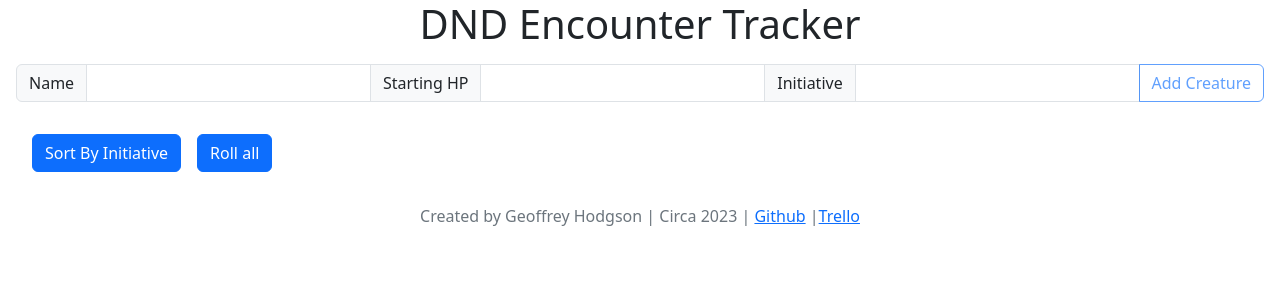
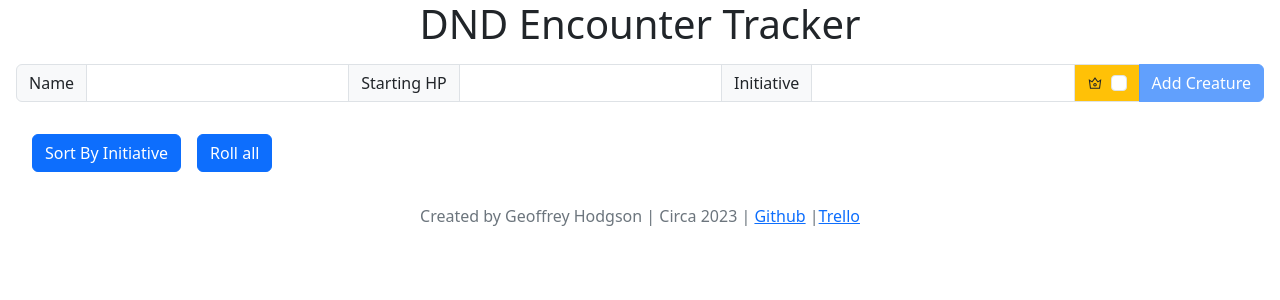
Before and after one commit to gphodgson/dnd-tracker, a React (Vite) app: page / in a window 1280 px wide. Shown: the top 300 px of the page. Built offline with nearby package versions, Linux system fonts and the light colour scheme.

Commit message:
added functionality for many enemy buttons

```diff
--- a/src/components/Enemies.tsx
+++ b/src/components/Enemies.tsx
@@ -30,9 +30,7 @@ const Enemies = () => {
   const handleInitReroll = (id: string) => {
     setEnemiesList(
       enemiesList.map((enemy) =>
-        enemy.id === id
-          ? { ...enemy, init: Math.floor(Math.random() * 20) }
-          : enemy
+        enemy.id === id ? { ...enemy, init: getRandomRoll() } : enemy
       )
     );
   };
@@ -72,9 +70,13 @@ const Enemies = () => {
   const handleRollAll = () => {
     setEnemiesList(
       enemiesList.map((enemy) => {
-        return { ...enemy, init: Math.floor(Math.random() * 20) };
+        return { ...enemy, init: getRandomRoll() };
       })
     );
+  };
+
+  const getRandomRoll = (): number => {
+    return Math.floor(Math.random() * 20) + 1;
   };
 
   return (
--- a/src/components/EnemyItem.tsx
+++ b/src/components/EnemyItem.tsx
@@ -2,6 +2,7 @@ import Enemy from "../types/Enemy";
 import { SlClose } from "react-icons/sl";
 import { GiDiceTarget } from "react-icons/gi";
 import { ChangeEvent, useState } from "react";
+import { AiOutlineCrown } from "react-icons/ai";
 
 interface Props {
   data: Enemy;
@@ -57,9 +58,20 @@ const EnemyItem = ({
   return (
     <div className="input-group mb-2">
       <span className="input-group-text">{data.massNumber}</span>
-      <span className="input-group-text">
-        <b>{data.name}</b>
-      </span>
+      {data.hero ? (
+        <span className="input-group-text bg-warning">
+          <b>
+            <AiOutlineCrown />
+            <span className="m-1"></span>
+            {data.name}
+          </b>
+        </span>
+      ) : (
+        <span className="input-group-text">
+          <b>{data.name}</b>
+        </span>
+      )}
+
       <button
         className="btn btn-secondary dropdown-toggle"
         type="button"
--- a/src/components/NewEnemyForm.tsx
+++ b/src/components/NewEnemyForm.tsx
@@ -3,11 +3,13 @@ import { FieldValues, useForm } from "react-hook-form";
 import { z } from "zod";
 import Enemy from "../types/Enemy";
 import { v4 as uuidv4 } from "uuid";
+import { AiOutlineCrown } from "react-icons/ai";
 
 const schema = z.object({
   name: z.string().min(1),
   startHP: z.number().min(1),
   init: z.number().min(1),
+  hero: z.boolean(),
 });
 
 interface Props {
@@ -33,6 +35,7 @@ const NewEnemyForm = ({ callback }: Props) => {
       hp: data.startHP,
       init: data.init,
       massNumber: 1,
+      hero: data.hero,
     });
   };
 
@@ -60,11 +63,16 @@ const NewEnemyForm = ({ callback }: Props) => {
           name="init"
           className="form-control"
         />
-        <button
-          disabled={!isValid}
-          type="submit"
-          className="btn btn-outline-primary"
-        >
+        <div className="input-group-text bg-warning">
+          <AiOutlineCrown />
+          <span className="m-1"></span>
+          <input
+            {...register("hero")}
+            type="checkbox"
+            className="form-check-input mt-0"
+          />
+        </div>
+        <button disabled={!isValid} type="submit" className="btn btn-primary">
           Add Creature
         </button>
       </div>
--- a/src/types/Enemy.tsx
+++ b/src/types/Enemy.tsx
@@ -5,6 +5,7 @@ interface Enemy {
   init: number;
   massNumber: number;
   notes?: string;
+  hero: boolean;
 }
 
 export default Enemy;
```
